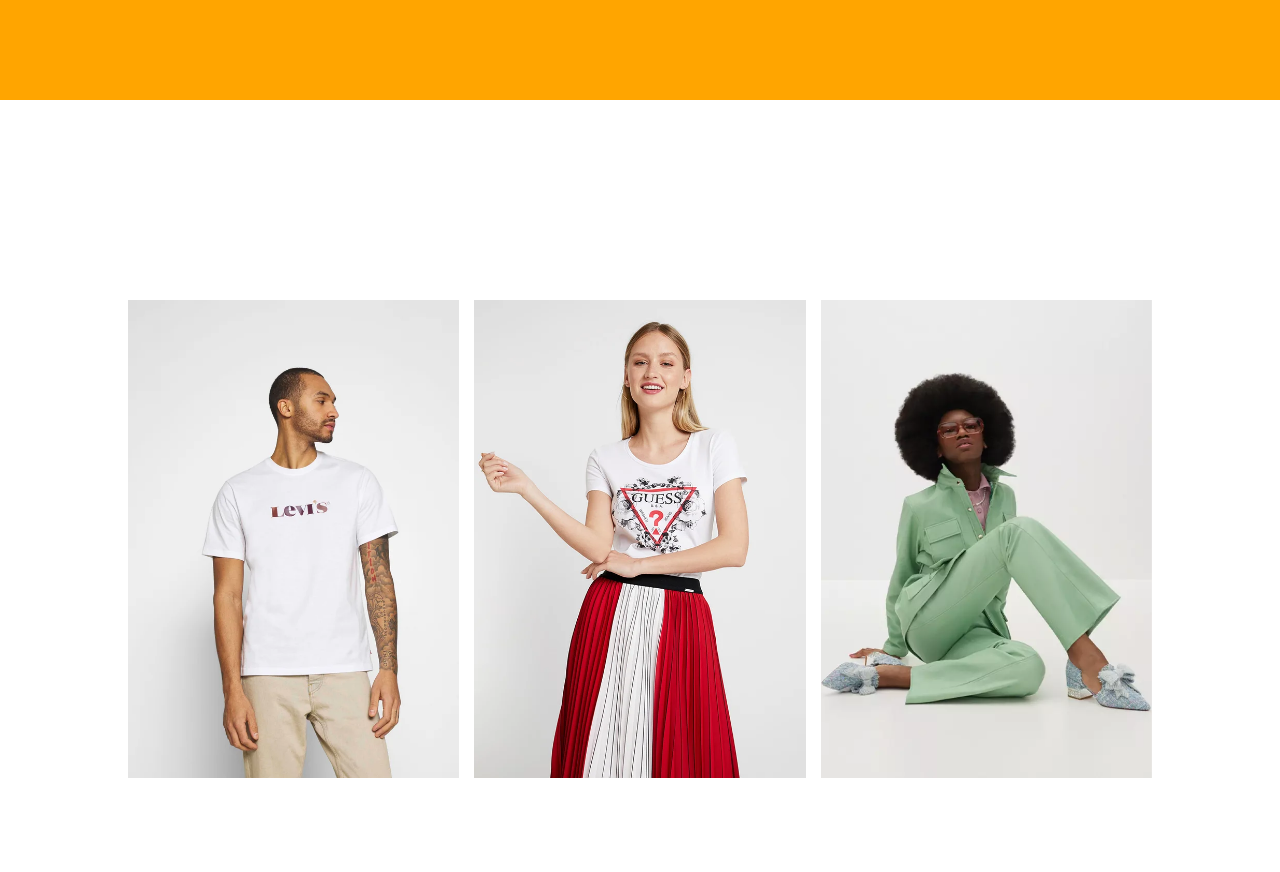
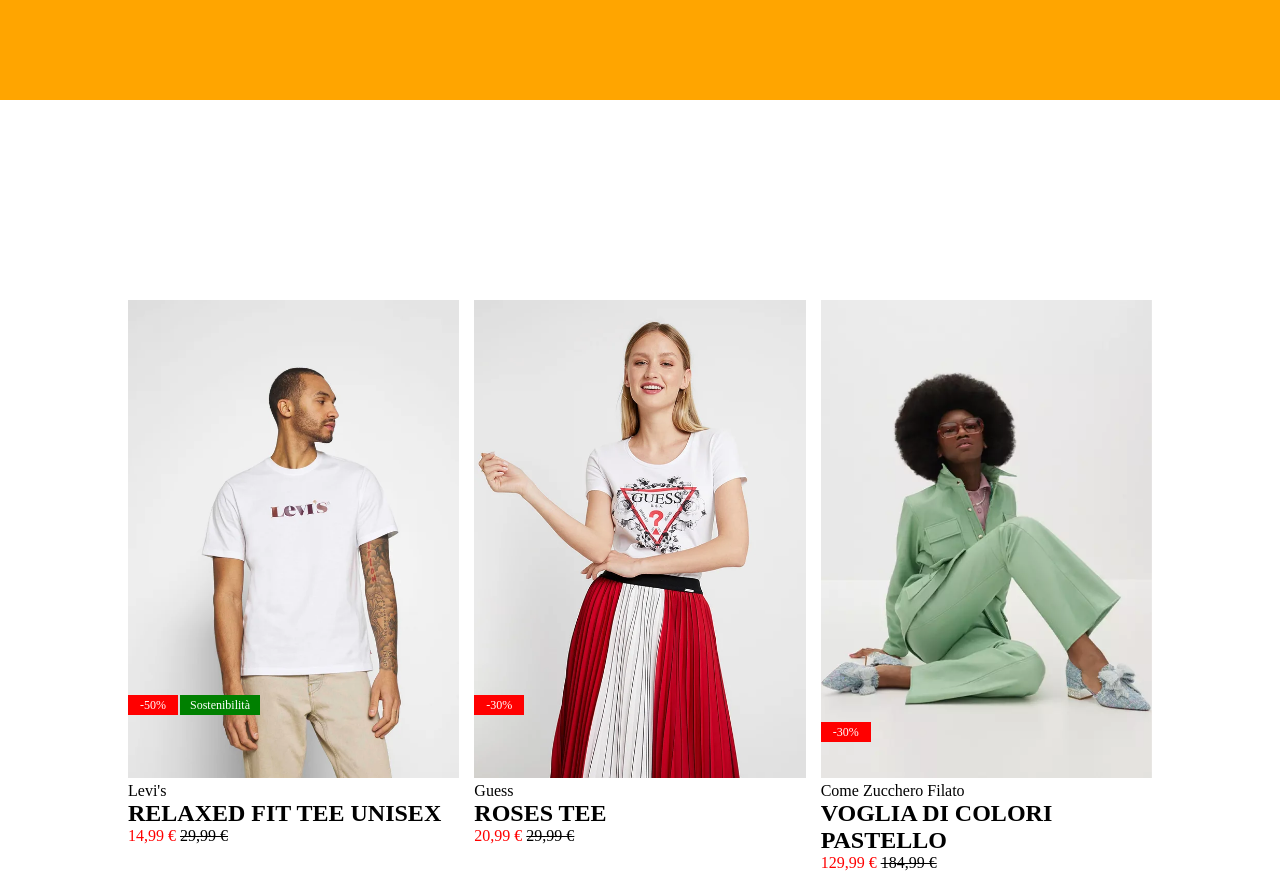
Before and after one commit to OttavioPaolini/html-css-boolando, a plain HTML site: page index.html in a window 1280 px wide. Before the commit the page ends 800 px from the top, so only its background shows below. Drawn offline with Linux system fonts and the light colour scheme.

Commit message:
completata prima linea

```diff
--- a/css/style.css
+++ b/css/style.css
@@ -3,6 +3,9 @@
     margin: 0;
     padding: 0;
     box-sizing: border-box;
+}
+img{
+    max-width: 100%;
 }
 
 /* COMMON */
@@ -11,18 +14,45 @@
     margin: 0 auto;
     max-width: 1200px;
 }
-img{
-    max-width: 100%;
+
+.red-discount{
+    position: absolute;
+    bottom: 130px;
+    left: 0px;
+    width: 50px;
+    height: 20px;
+    color: white;
+    background-color: red;
 }
+.eco{
+    position: absolute;
+    bottom: 130px;
+    left: 52px;
+    min-width: 50px;
+    height: 20px;
+    color: white;
+    background-color:#008000;
+}
+/* UTILITY */
 .display-flex{
     display: flex;
 }
 .justify-content{
     justify-content: space-between;
 }
-/* UTILITY */
 .mt{
     margin-top: 200px;
+}
+.red-font{
+    color: red;
+}
+.font-marker{
+    font-size: 12px;
+    text-align: center;
+    padding: 3px 10px;
+}
+.font-lt{
+    text-decoration: line-through;
 }
 /* NAVIGATOR BANNER */
 nav{
@@ -34,5 +64,5 @@ nav{
     width: calc(100% / 3 - 10px);
 }
 .card{
-
+    position: relative;
 }
--- a/index.html
+++ b/index.html
@@ -25,19 +25,29 @@
                 <div class="col">
                     <div class="card">
                         <img src="img/1.webp" alt="man-model-whit-white-t-shirt">
-
+                        <div class="red-discount font-marker">-50%</div>
+                        <div class="eco font-marker">Sostenibilità</div>
+                        <span>Levi's</span>
+                        <h2>RELAXED FIT TEE UNISEX</h2>
+                        <span class="red-font">14,99 &euro;</span> <span class="font-lt">29,99 &euro;</span>
                     </div>
                 </div>
                 <div class="col">
                     <div class="card">
                         <img src="img/2.webp" alt="woman-model-with-white-decoration-t-shirt-and-skirt">
-
+                        <div class="red-discount font-marker">-30%</div>
+                        <span>Guess</span>
+                        <h2>ROSES TEE</h2>
+                        <span class="red-font">20,99 &euro;</span> <span class="font-lt">29,99 &euro;</span>
                     </div>
                 </div>
                 <div class="col">
                     <div class="card">
                         <img src="img/3 1.webp" alt="woman-model-with-green-tailleur">
-
+                        <div class="red-discount font-marker">-30%</div>
+                        <span>Come Zucchero Filato</span>
+                        <h2>VOGLIA DI COLORI PASTELLO</h2>
+                        <span class="red-font">129,99 &euro;</span> <span class="font-lt">184,99 &euro;</span>
                     </div>
                 </div>
             </div>
```
